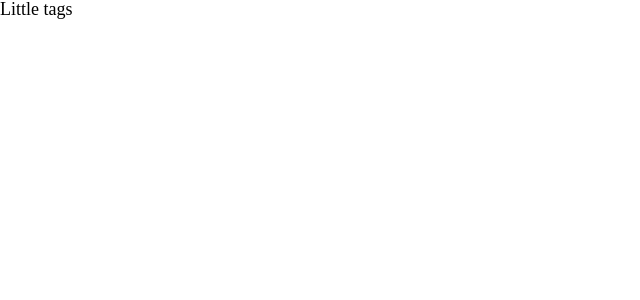
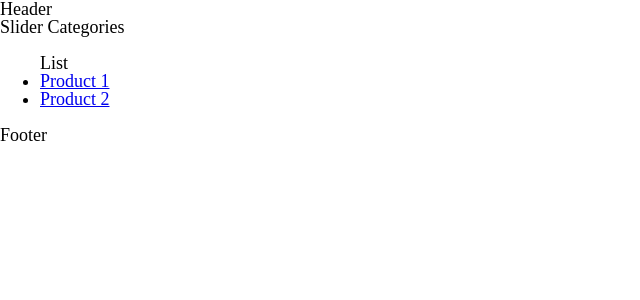
Before and after one commit to pesto-students/little-tags-anu3dev, a React (Create React App) app: page / in a window 1280 px wide. Shown: the top 300 px of the page, without its empty margins (0-640 px from the left). Built offline with nearby package versions, Linux system fonts and the light colour scheme; a web font is replaced by a local one.

Commit message:
Add route in App.jsx

```diff
--- a/src/App.jsx
+++ b/src/App.jsx
@@ -1,8 +1,20 @@
 import './App.scss';
+import {BrowserRouter as Router, Switch, Route} from 'react-router-dom';
+import Home from './components/Home/Home';
+import ProductsList from './components/ProductsList/ProductsList';
+import PageNotFound from './components/PageNotFound/PageNotFound';
 
 function App() {
   return (
-    <div>Little tags</div>
+    <Router>
+    <div>
+      <Switch>
+      <Route exact path="/" component={Home}/>
+      <Route exact path="/productsList/:productCategory" component={ProductsList}/>
+      <Route component={PageNotFound}/>
+      </Switch>
+    </div>
+    </Router>
   );
 }
 
--- /dev/null
+++ b/src/components/Home/Home.jsx
@@ -0,0 +1,17 @@
+import React from 'react';
+import {Link} from 'react-router-dom';
+
+export default function Home(){
+    let productCateg = 2;
+    return (<div>
+        <header>Header</header>
+        <slider>Slider </slider>
+        <categories>Categories
+            <ul>List
+                <li><Link to = {'/productsList/'+productCateg }>Product 1</Link></li>
+                <li><Link to = {'/productsList/'+productCateg }>Product 2</Link></li>
+            </ul>
+        </categories>
+        <footer>Footer</footer>
+    </div>)
+}
--- /dev/null
+++ b/src/components/PageNotFound/PageNotFound.jsx
@@ -0,0 +1,5 @@
+import React from 'react';
+
+export default function PageNotFound()  {
+    return(<h1> Page Not Found</h1>)
+}
--- /dev/null
+++ b/src/components/ProductsList/ProductsList.jsx
@@ -0,0 +1,7 @@
+import React from 'react';
+import {useParams} from 'react-router-dom'
+
+export default function ProductsList(){
+    let {productCategory}= useParams();
+    return(<div>Products List: {productCategory}</div>)
+}
```
Also changed, not shown: src/components/ProductsList/ProductsList.scss (added).
